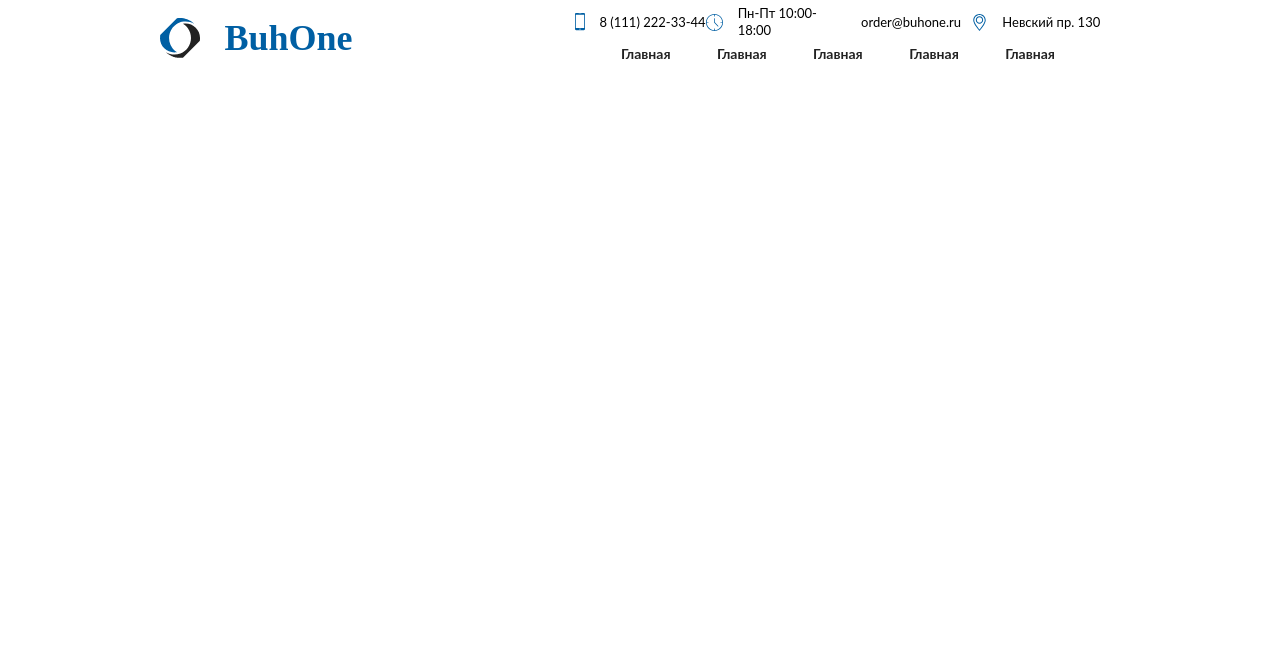
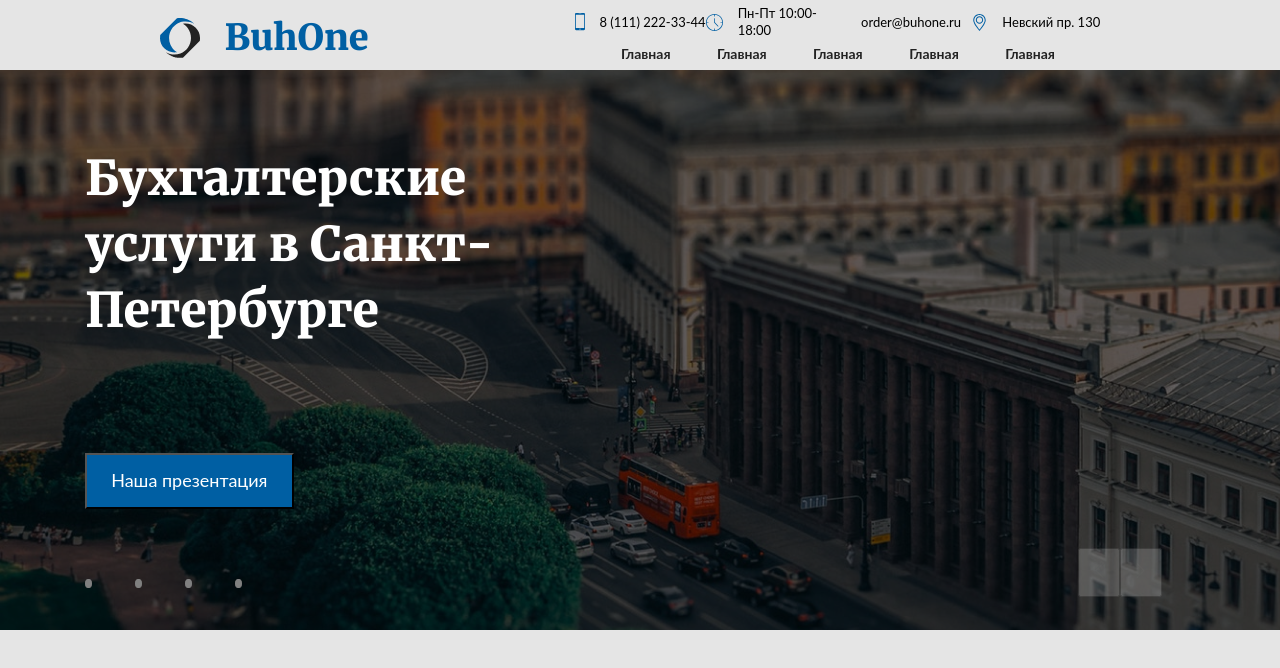
Before and after one commit to Arsen2003/Website-layout-for-freight-transportation, a plain HTML site: page index.html in a window 1280 px wide. Drawn offline with Linux system fonts and the light colour scheme.

Commit message:
hero content

```diff
--- /dev/null
+++ b/fonts/fonts.css
@@ -0,0 +1 @@
+@import url('https://fonts.googleapis.com/css2?family=Inter&family=Merriweather:wght@900&family=Poppins:wght@700&display=swap');
--- a/index.html
+++ b/index.html
@@ -6,6 +6,7 @@
     <meta name="viewport" content="width=device-width, initial-scale=1.0">
     <title>Document</title>
     <link rel="stylesheet" href="./styles/global.css">
+    <link rel="stylesheet" href="./fonts/fonts.css">
   </head>
   <body>
     <div class="container">
@@ -48,6 +49,31 @@
           </div>
       </header>
     </div>
+    <section id="heroS" class="hero__content">
+
+      <div class="hero__slider">
+  <div class="hero__slider-left">
+    <h1 class="hero__title">
+      Бухгалтерские услуги
+    в Санкт-Петербурге
+    </h1>
+    <button class="first-screen__button">Наша презентация</button>
+    <div class="slider__controls">
+      <div></div>
+      <div></div>
+      <div></div>
+      <div></div>
+    </div>
+  </div>
+  <div class="hero__slider_right">
+    <button class="slider__button-prev"><img src="./icons/hero-img/prev-arrow.svg" alt=""></button>
+    <button onclick="back()" id="btnN" class="slider__button-next"><img src=" ./icons/hero-img/next-arrow.svg" alt=""></button>
+
+  </div>
+
+
+    </section>
+
 
 
 
--- a/main.js
+++ b/main.js
@@ -0,0 +1,18 @@
+
+
+const heroBackgr = document.getElementById('heroS')
+
+
+
+const heroBackgrArr = ['.icons\hero-img\hero.png' , 'icons\hero-img\Без названия (2).png']
+
+function back(){
+  for(let i = 0;i < heroBackgrArr;i++){
+i++
+ heroBackgrArr[i] = i
+    let ghr = document.section.style.background
+  }
+
+}
+
+const nextBtn = document.getElementById('btnN').style.background = heroBackgrArr[0]
--- a/styles/global.css
+++ b/styles/global.css
@@ -1,14 +1,16 @@
 @import url(./header.css);
-
+@import url(./hero.css);
 
 
 
 body{
   margin: 0px;
+  background: #E5E5E5;
 }
 
 .container{
 width:75vw;
 height: auto;
 margin: 0 auto;
+
 }
--- /dev/null
+++ b/styles/hero.css
@@ -0,0 +1,88 @@
+.hero__content {
+  background: url('../icons/hero-img/hero.png') no-repeat;
+  background-attachment: fixed;
+  /* background-size: cover; */
+  /* width: 100vw; */
+
+  height: 70vh;
+}
+
+.hero {
+  height: 60vh;
+}
+
+.hero__slider {
+  max-width: 1110px;
+  margin: 0 auto;
+  min-height: 100%;
+  display: flex;
+}
+.hero__slider-left {
+  width: 50%;
+
+  display: flex;
+  flex-direction: column;
+  justify-content: space-around;
+}
+
+.hero__slider_right {
+  width: 50%;
+  display: flex;
+  justify-content: flex-end;
+  align-items: flex-end;
+  padding: 3%;
+}
+.slider__controls {
+  display: flex;
+  justify-content: space-between;
+  width: 30%;
+  height: 3%;
+}
+
+.hero__title {
+  width: 100%;
+  font-family: 'Merriweather';
+  font-style: normal;
+  font-weight: 700;
+  font-size: 48px;
+  line-height: 66px;
+
+  color: #ffffff;
+}
+.slider__controls div {
+  width: 3%;
+  height: 45%;
+  border: 1px solid gray;
+  background-color: gray;
+  border-radius: 100%;
+}
+
+.first-screen__button {
+  width: 40%;
+  height: 10%;
+  background: #005fa3;
+  font-family: 'Lato';
+  font-style: normal;
+  font-weight: 400;
+  font-size: 18px;
+  line-height: 25px;
+  text-align: center;
+  color: #ffffff;
+}
+.slider__button-prev img  {
+fill: white ;
+}
+.slider__button-next img  {
+  fill: red ;
+  }
+
+.slider__button-prev {
+  opacity: 0.2;
+  height: 10%;
+  width: 8%;
+}
+.slider__button-next {
+  opacity: 0.2;
+  height: 10%;
+  width: 8%;
+}
```
Also changed, not shown: icons/hero-img/contols.svg (added), icons/hero-img/hero.png (added), icons/hero-img/next-arrow.svg (added), icons/hero-img/prev-arrow.svg (added), icons/hero-img/Без названия (2).png (added). Lines whose indentation alone changed are shown as unchanged.
